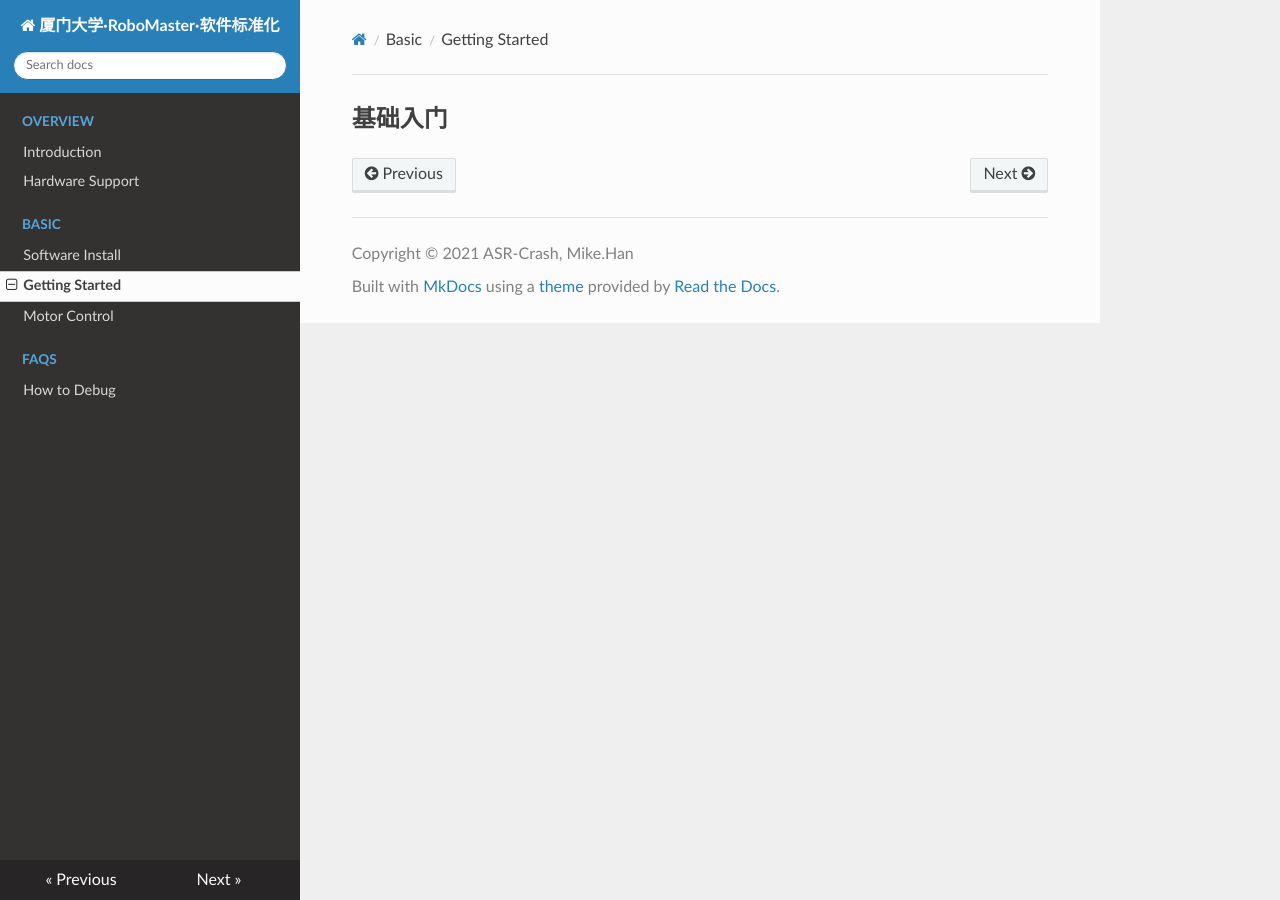
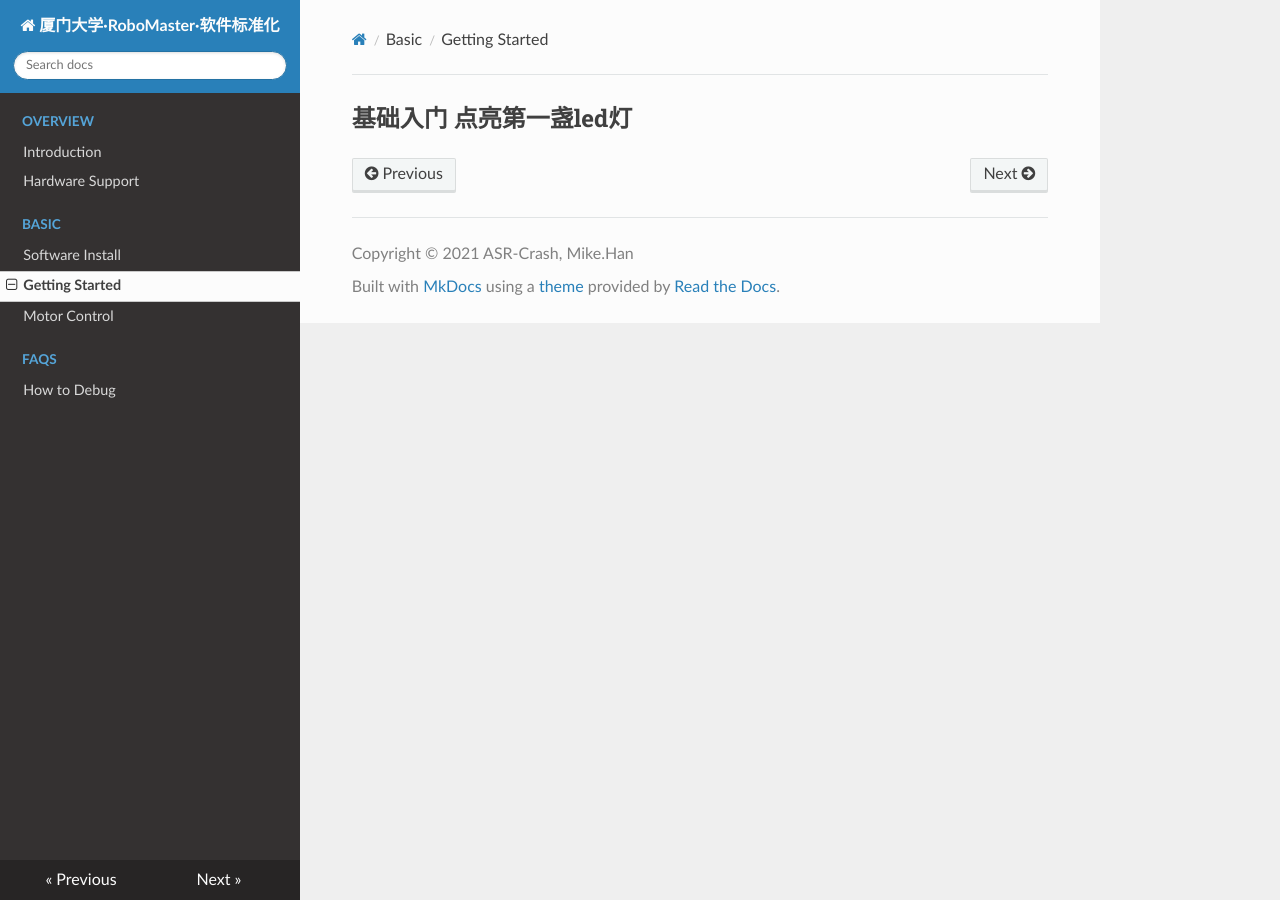
Before and after one commit to ASR-Crash/XMU-RM-SWSD-UM, an MkDocs documentation site: the page built from docs/Getting-Started.md, in a window 1280 px wide. Built offline with MkDocs 1.6.1, drawn with Linux system fonts in a browser that asks for light colours; nearby versions of some CDN libraries.

Commit message:
Update Getting-Started.md

```diff
--- a/docs/Getting-Started.md
+++ b/docs/Getting-Started.md
@@ -1 +1 @@
-## 基础入门
+## 基础入门 点亮第一盏led灯
```
